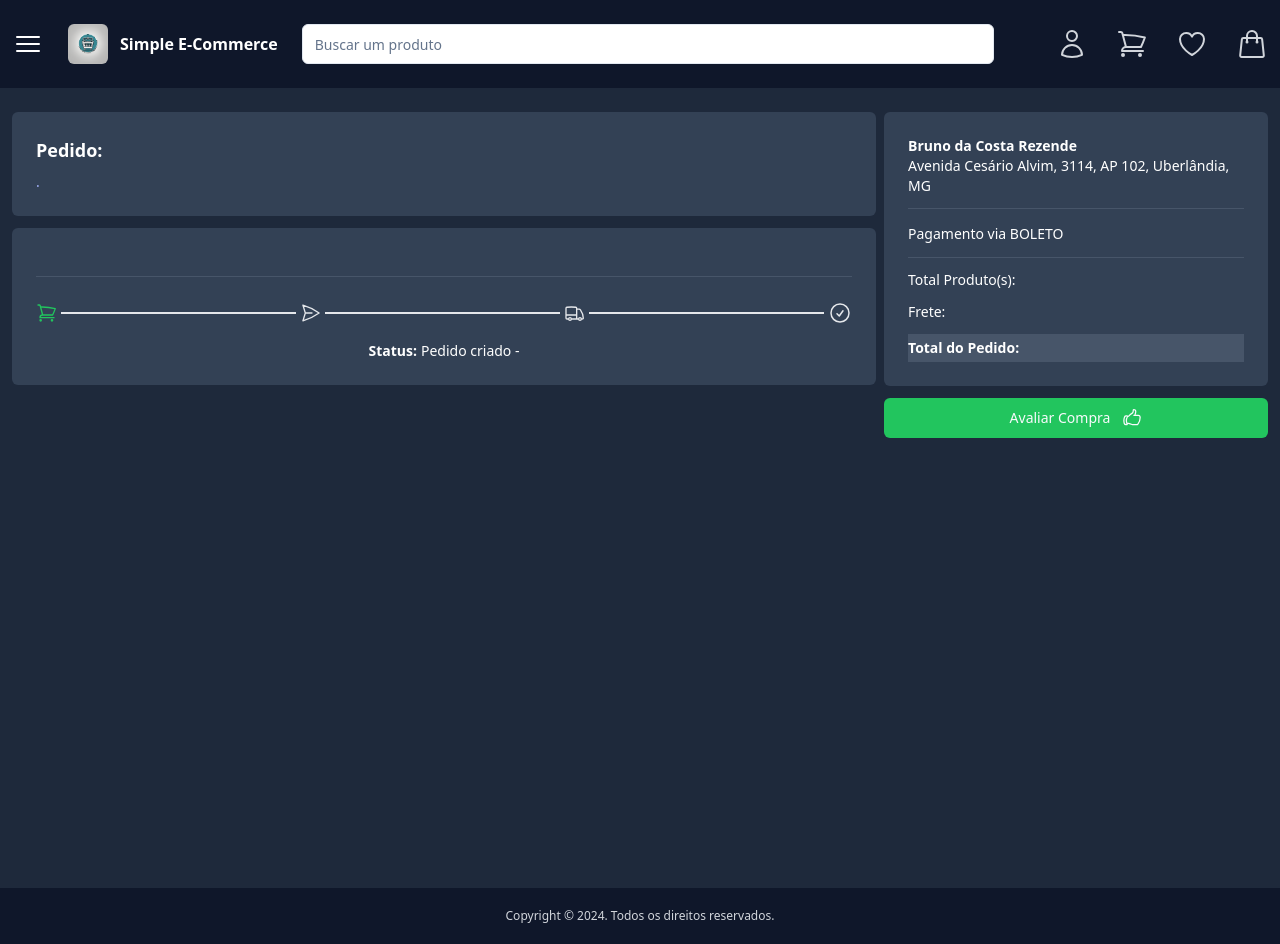
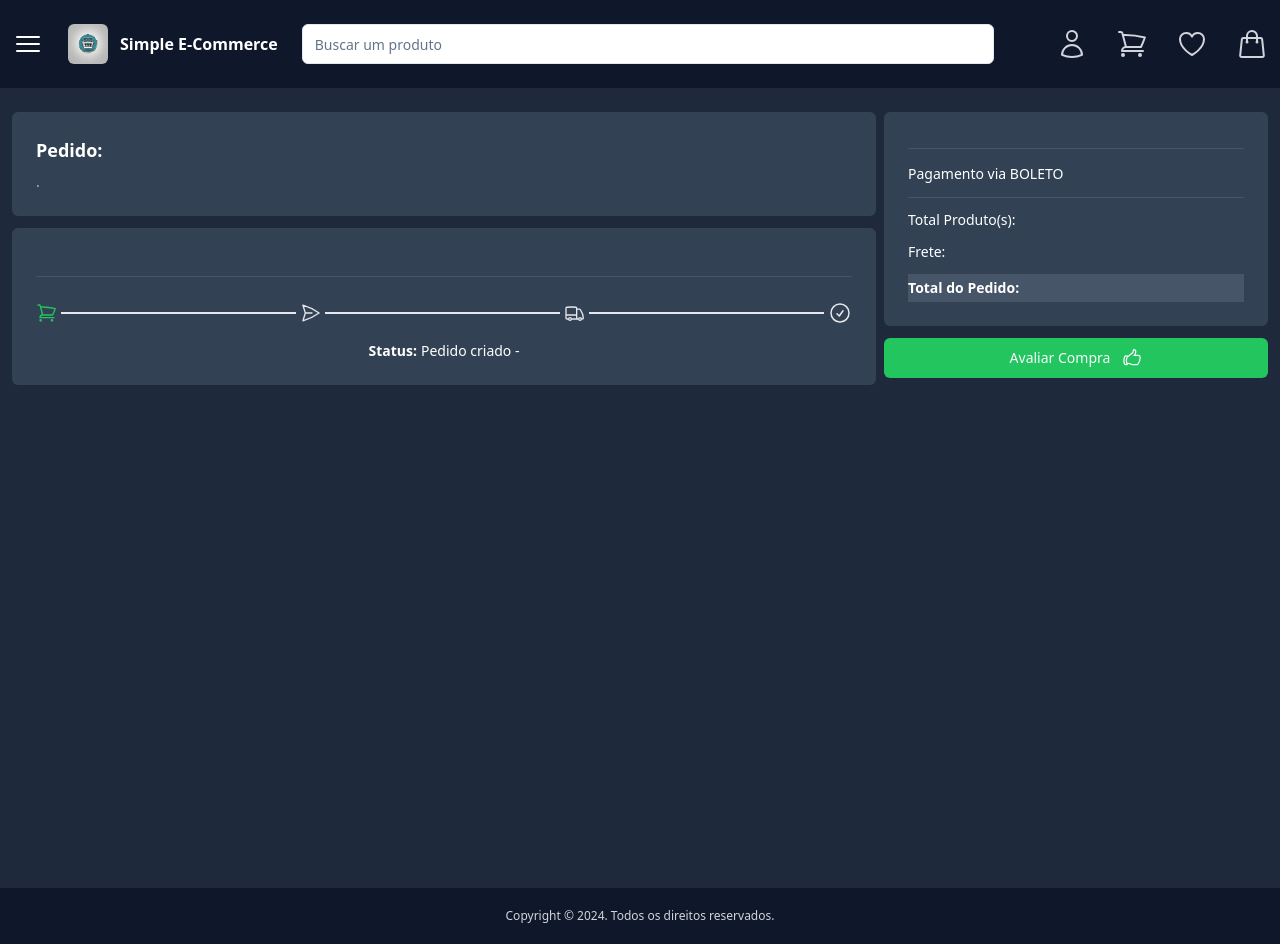
Before and after one commit to brunocrez/cna-ecommerce, a Next.js app: page /finish-order in a window 1280 px wide. Built offline with nearby package versions, Linux system fonts and the light colour scheme.

Commit message:
feat: add address to createOrder

```diff
--- a/src/contexts/AuthContext.tsx
+++ b/src/contexts/AuthContext.tsx
@@ -17,6 +17,7 @@ const loggedUser = {
   userId: '0f6dfca3-5385-4449-b476-41d84a17bd3a',
   addresses: [
     {
+      id: 'e76d5b88-16ae-4340-8f19-84e7fa3f4390',
       street: 'Rua das Amoras',
       city: 'Uberlândia',
       state: 'MG',
--- a/src/contexts/CheckoutContext.tsx
+++ b/src/contexts/CheckoutContext.tsx
@@ -1,7 +1,7 @@
 import { DeliveryOptionType } from '@/interfaces/DeliveryOptions'
 import {
   CreateOrderRequestType,
-  CreateOrderResponseType,
+  UpdateOrderResponseType,
 } from '@/interfaces/Order'
 import {
   Dispatch,
@@ -20,9 +20,9 @@ type CheckoutContextType = {
   setDeliveryOption: Dispatch<SetStateAction<DeliveryOptionType | null>>
   quickPurchase: CreateOrderRequestType | null
   setQuickPurchase: Dispatch<SetStateAction<CreateOrderRequestType | null>>
-  orderResponse: CreateOrderResponseType | undefined
+  orderResponse: UpdateOrderResponseType | undefined
   setOrderResponse: Dispatch<
-    SetStateAction<CreateOrderResponseType | undefined>
+    SetStateAction<UpdateOrderResponseType | undefined>
   >
 }
 
@@ -42,7 +42,7 @@ export function CheckoutProvider({ children }: CheckoutProviderProps) {
   const [quickPurchase, setQuickPurchase] =
     useState<CreateOrderRequestType | null>(null)
   const [orderResponse, setOrderResponse] = useState<
-    CreateOrderResponseType | undefined
+    UpdateOrderResponseType | undefined
   >(undefined)
 
   return (
--- a/src/hooks/useCreateOrder.ts
+++ b/src/hooks/useCreateOrder.ts
@@ -6,11 +6,12 @@ import { useQuery } from '@tanstack/react-query'
 export const useCreateOrder = (
   user: LoggedUserType,
   items: ProductItemType[],
+  addressId: string,
   enabled: boolean,
 ) => {
   return useQuery({
     queryKey: [`createOrder-${user.userId}-${items[0]?.productId}`],
-    queryFn: () => createOrder(user, items),
+    queryFn: () => createOrder(user, items, addressId),
     enabled,
     refetchOnWindowFocus: false,
   })
--- a/src/hooks/useUpdateOrder.ts
+++ b/src/hooks/useUpdateOrder.ts
@@ -1,5 +1,5 @@
 import { updateOrder } from '@/services/updateOrder'
-import { UseMutationResult, useMutation } from '@tanstack/react-query'
+import { useMutation } from '@tanstack/react-query'
 
 type UpdateOrderRequestType = {
   userId: string
--- a/src/interfaces/Address.ts
+++ b/src/interfaces/Address.ts
@@ -1,4 +1,5 @@
 export interface IAddress {
+  id: string
   street: string
   city: string
   state: string
--- a/src/pages/checkout.tsx
+++ b/src/pages/checkout.tsx
@@ -31,12 +31,16 @@ export default function CheckoutPage() {
   const { data, isPending } = useCreateOrder(
     quickPurchase?.user ?? ({} as LoggedUserType),
     quickPurchase?.items ?? [],
+    quickPurchase?.user.addresses[0].id ?? '',
     !!quickPurchase?.user.userId && quickPurchase?.items.length > 0,
   )
   const { triggerMutation, data: orderResponse, isSuccess } = useUpdateOrder()
 
   function handleFinishOrder() {
-    triggerMutation({ userId: user.userId, status: OrderStatus.ACCEPTED })
+    triggerMutation({
+      userId: user.userId,
+      status: OrderStatus.ACCEPTED,
+    })
   }
 
   useEffect(() => {
--- a/src/pages/finish-order.tsx
+++ b/src/pages/finish-order.tsx
@@ -5,6 +5,7 @@ import { OrderStatusBar } from '@/components/order-status-bar'
 import { Button } from '@/components/ui/button'
 import { Separator } from '@/components/ui/separator'
 import { useCheckout } from '@/contexts/CheckoutContext'
+import { formatAddress } from '@/utils/formatAddress'
 import { formatCurrency } from '@/utils/formatCurrency'
 import { formatDateHour } from '@/utils/formateDate'
 import { OrderStatusString } from '@/utils/orderStatus'
@@ -44,9 +45,9 @@ export default function FinishOrderPage() {
 
               <section className="bg-slate-700 rounded-md p-6 mt-3 text-white lg:hidden">
                 <h2 className="text-lg font-bold mb-2">Entrega</h2>
-                <p className="text-sm font-bold">Bruno da Costa Rezende</p>
+                <p className="text-sm font-bold">{orderResponse?.user.name}</p>
                 <p className="text-sm leading-5">
-                  Avenida Cesário Alvim, 3114, AP 102, Uberlândia, MG
+                  {orderResponse && formatAddress(orderResponse.address)}
                 </p>
               </section>
 
@@ -111,9 +112,9 @@ export default function FinishOrderPage() {
 
             <div className="hidden lg:block w-full max-w-96">
               <section className="bg-slate-700 rounded-md p-6 text-white">
-                <p className="text-sm font-bold">Bruno da Costa Rezende</p>
+                <p className="text-sm font-bold">{orderResponse?.user.name}</p>
                 <p className="text-sm leading-5">
-                  Avenida Cesário Alvim, 3114, AP 102, Uberlândia, MG
+                  {orderResponse && formatAddress(orderResponse.address)}
                 </p>
 
                 <Separator className="bg-slate-600 my-3" />
--- a/src/services/createOrder.ts
+++ b/src/services/createOrder.ts
@@ -7,10 +7,11 @@ import { CreateOrderResponseType } from '@/interfaces/Order'
 export async function createOrder(
   user: LoggedUserType,
   items: ProductItemType[],
+  addressId: string,
 ): Promise<CreateOrderResponseType> {
   const response: AxiosResponse<CreateOrderResponseType> = await api.post(
     '/orders',
-    { user, items },
+    { user, items, addressId },
   )
   return response.data
 }
--- a/src/services/updateOrder.ts
+++ b/src/services/updateOrder.ts
@@ -1,14 +1,14 @@
 import { AxiosResponse } from 'axios'
 import { api } from './api/api-routes'
 import {
-  CreateOrderResponseType,
+  UpdateOrderResponseType,
   UpdateOrderRequestType,
 } from '@/interfaces/Order'
 
 export async function updateOrder(
   payload: UpdateOrderRequestType,
-): Promise<CreateOrderResponseType> {
-  const response: AxiosResponse<CreateOrderResponseType> = await api.put(
+): Promise<UpdateOrderResponseType> {
+  const response: AxiosResponse<UpdateOrderResponseType> = await api.put(
     '/orders',
     payload,
   )
--- /dev/null
+++ b/src/utils/formatAddress.ts
@@ -0,0 +1,10 @@
+import { IAddress } from '@/interfaces/Address'
+
+export function formatAddress(address: IAddress) {
+  const { city, number, state, street, complement } = address
+  if (complement) {
+    return `${street}, ${number}, ${complement}, ${city}, ${state}`
+  }
+
+  return `${street}, ${number}, ${city}, ${state}`
+}
```
Also changed, not shown: src/interfaces/Order.ts (+7 -1 lines).
